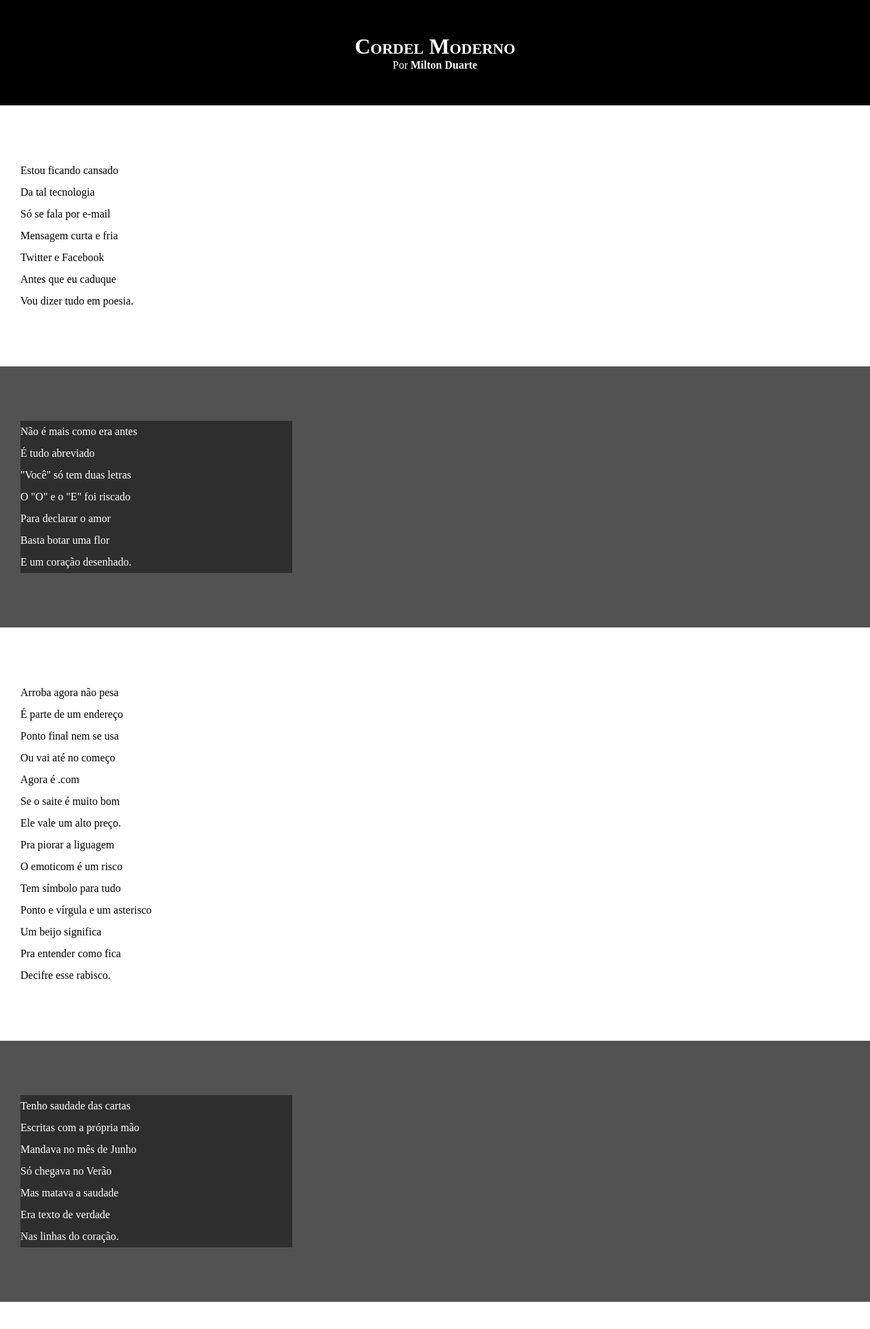
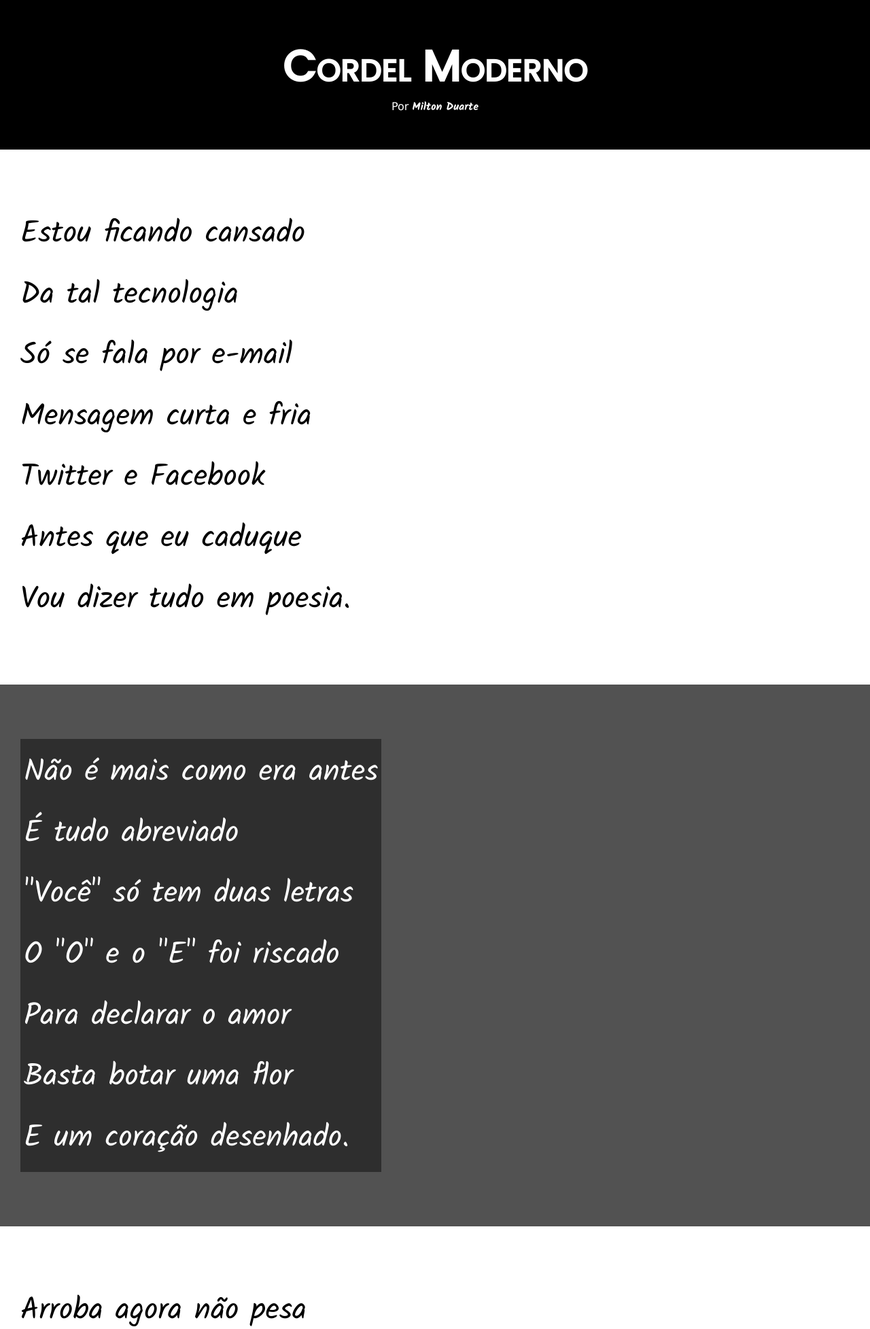
Before and after one commit to Yoichiroo/html-css, a PHP site: page / in a window 1280 px wide. Shown: the top 1955 px of the page at 68% size. Run offline with PHP 8.4, Linux system fonts and the light colour scheme.

Commit message:
Mais atualizações de estilo.

```diff
--- a/desafios/desafio002/css.css
+++ b/desafios/desafio002/css.css
@@ -1,66 +1,80 @@
 @charset "UTF-8";
+@import url('https://fonts.googleapis.com/css2?family=Poppins:ital,wght@0,400;0,500;1,400;1,500&display=swap');
+@import url('https://fonts.googleapis.com/css2?family=Kalam:wght@400;700&display=swap');
 
-*{
+:root {
+    --fonte1: Verdana, Geneva, Tahoma, sans-serif;
+    --fonte2: 'Poppins', sans-serif;
+    --fonte3: 'Kalam', cursive;
+}
+
+* {
     padding: 0px;
     margin: 0px;
 }
 
-html, body{
+html, body {
     min-heigth: 100vh;
     background-color: darkgrey;
+    font-family: var(--fonte1);
 }
 
-header{
+header {
     background-color: black;
     color: white;
     text-align: center;
 }
 
-header h1{
+header h1 {
     padding-top: 50px;
     font-variant: small-caps;
-
+    font-family: var(--fonte2);
+    font-size: 5vw;
 }
 
 header p {
     padding-bottom: 50px;
 }
 
-a{
+a {
     color: white;
     text-decoration: none;
     font-weight: bold;
+    font-family: var(--fonte3);
 }
 
-header a:hover, footer a:hover{
+header a:hover, footer a:hover {
     transition: 0.5s;
     text-decoration: underline;
 }
 
-section{
+section {
     padding-top: 10vh;
     padding-bottom: 10vh;
     line-height: 2em;
     padding-left: 30px;
+    font-family: var(--fonte3);
+    font-size: 3.5vw;
 }
 
 
-.normal{
+.normal {
     background-color: white;
     color: black;
 }
 
-.imagem{
+.imagem {
     background-color: rgba(0, 0, 0, 0.514);
     color: white;
 }
 
 .imagem p {
-    width: 400px;
+    display: inline-block;
+    padding: 5px;
     background-color: rgba(0, 0, 0, 0.438);
 }
 
-footer{
+footer {
     background-color: black;
     color: white;
     text-align: center;
```
